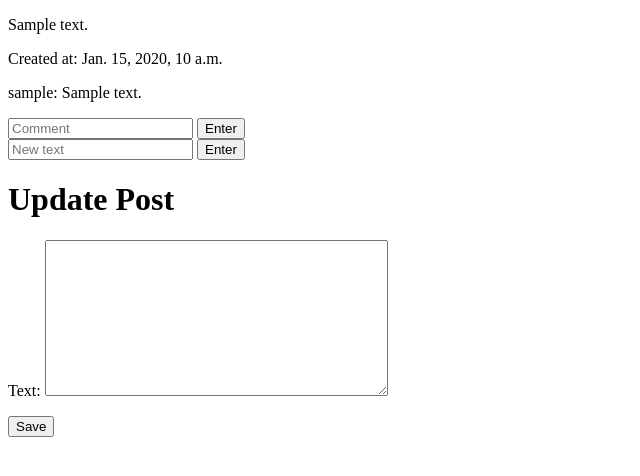
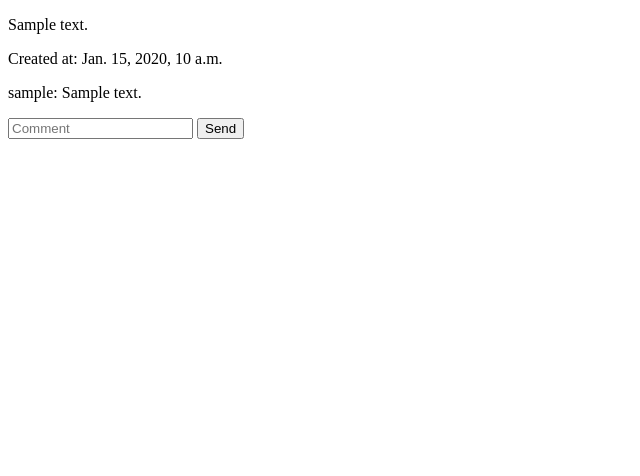
Before and after one commit to Cheburek3022/DjangoTest2, a Django app: template DjangoTest/django_test_app/templates/post.html in a window 1280 px wide. Shown: the top 476 px of the page, without its empty margins (0-640 px from the left). Run offline with Django 5.2, Linux system fonts and the light colour scheme; the template is opened without the code that fills it: values that come from a table or form of the project are taken from there, most other values are stand-ins (such as "Sample title", 1, 10 or a date in 2020); data that the repository does not hold is empty; some libraries are stand-ins or nearby versions.

Commit message:
new commit

```diff
--- a/DjangoTest/django_test_app/static/js/ajaxpost.js
+++ /dev/null
@@ -1,16 +0,0 @@
-$(function (){
-     $('#btn').click(function(){
-       $.ajax($('#btn').data('url'), {
-       'type': 'POST',
-       'async': true,
-       'dataType': 'json',
-       'data': {
-             'csrfmiddlewaretoken': $('input[name="csrfmiddlewaretoken"]').val(),
-             'text': $('#text').val()
-             },
-             'success': function(response){
-                document.getElementById('comments').innerHTML += data;
-             }
-       });
-     })
-})
--- a/DjangoTest/django_test_app/templates/post.html
+++ b/DjangoTest/django_test_app/templates/post.html
@@ -18,18 +18,16 @@
     {% endfor %}
     </div>
       <input type="text" id="text" placeholder="Comment">
-      <input type="submit" id="btn" value="Enter" data-url="/post/{{ post.id }}/comment_create">
-    <div>
-      <input type="text" id="updt" placeholder="New text">
-      <input type="submit" id="upd" value="Enter" data-url="/post/{{ post.id }}/post_update">
-    </div>
-<h1>Update Post</h1>
-    <div id="post-form-container">
-        <form hx-post="{% url 'post_update' pk=post.pk %}" hx-target="#post-form-container" hx-swap="outerHTML">
-            {% csrf_token %}
-            {{ form.as_p }}
-            <button type="submit">Save</button>
-        </form>
-    </div>
+      <input type="submit" id="btn" value="Send"
+          hx-triger="click" hx-post="{% url 'comment_create' post.id %}" hx-include="#text , [name='csrfmiddlewaretoken']" hx-target="#comments"
+      >
+
+    <dialog id="dialog">Hello</dialog>
+    <script> htmx.on('afterSwap', function(){
+        dialog.show()
+        afterTimeout(function(){
+        dialog.hide()}, 30)
+        })
+    </script>
 </body>
 </html>
--- a/DjangoTest/django_test_app/urls.py
+++ b/DjangoTest/django_test_app/urls.py
@@ -4,7 +4,7 @@ from . import views
 urlpatterns = [
     path('', views.HomePage.as_view(), name='home'),
     path("post/<int:pk>/", views.PostPage.as_view(), name="post"),
-    path('post/<int:pk/comment_create/', views.CommentCreate.as_view()),
+    path('post/<int:pk>/comment_create/', views.CommentCreate.as_view(), name="comment_create"),
     path('post/<int:pk>/update_post/', views.PostUpdate.as_view()),
     path("registration/", views.RegistrationPage.as_view(), name="registration"),
     path("logout/", views.logout_view, name="logout"),
```
Also changed, not shown: DjangoTest/django_test_app/views.py (+4 -3 lines).
